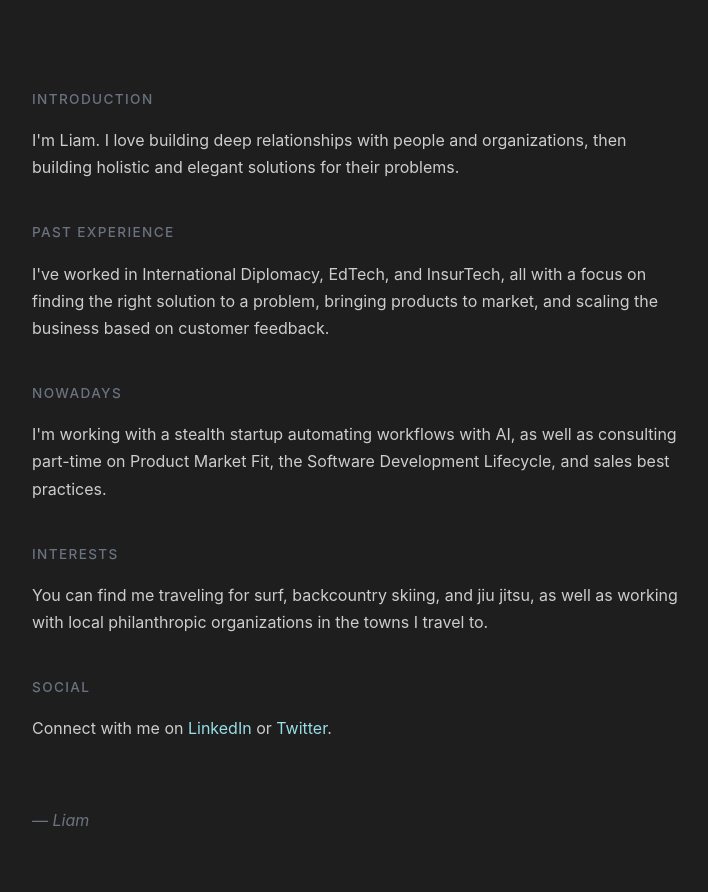
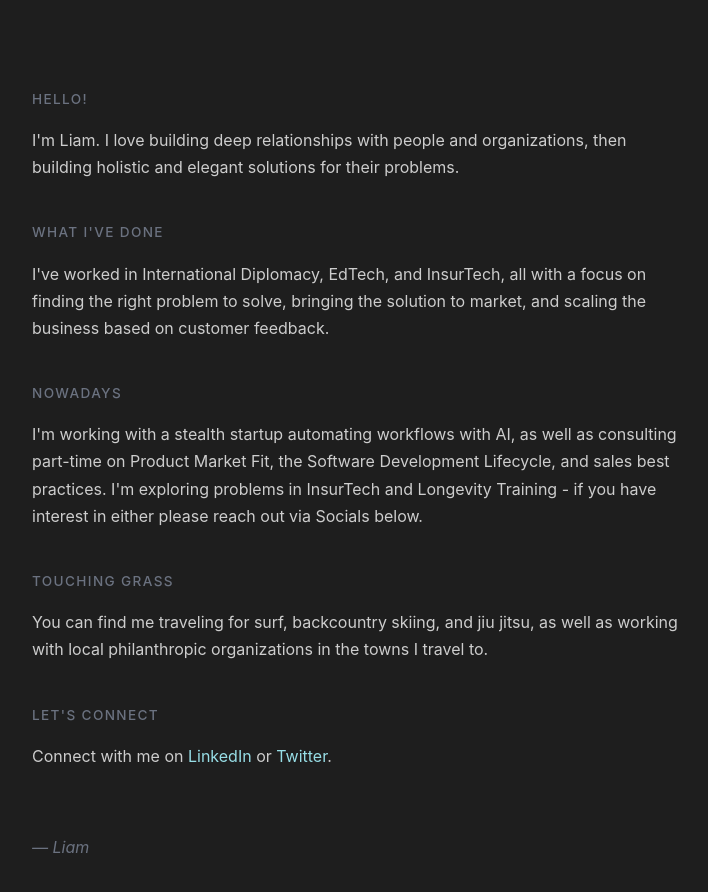
Before and after one commit to LHarreys/lharreys.github.io, a plain HTML site: page index.html in a window 1280 px wide. Shown: the whole page, without its empty margins (283-991 px from the left). Drawn offline with Linux system fonts and the light colour scheme.

Commit message:
Update index.html

```diff
--- a/index.html
+++ b/index.html
@@ -79,35 +79,35 @@
 </head>
 <body>
     <section>
-        <h2>Introduction</h2>
+        <h2>Hello!</h2>
         <p>
             I'm Liam. I love building deep relationships with people and organizations, then building holistic and elegant solutions for their problems.
         </p>
     </section>
 
     <section>
-        <h2>Past Experience</h2>
+        <h2>What I've done</h2>
         <p>
-            I've worked in International Diplomacy, EdTech, and InsurTech, all with a focus on finding the right solution to a problem, bringing products to market, and scaling the business based on customer feedback.
+            I've worked in International Diplomacy, EdTech, and InsurTech, all with a focus on finding the right problem to solve, bringing the solution to market, and scaling the business based on customer feedback.
         </p>
     </section>
 
     <section>
         <h2>Nowadays</h2>
         <p>
-            I'm working with a stealth startup automating workflows with AI, as well as consulting part-time on Product Market Fit, the Software Development Lifecycle, and sales best practices.
+            I'm working with a stealth startup automating workflows with AI, as well as consulting part-time on Product Market Fit, the Software Development Lifecycle, and sales best practices. I'm exploring problems in InsurTech and Longevity Training - if you have interest in either please reach out via Socials below.
         </p>
     </section>
 
     <section>
-        <h2>Interests</h2>
+        <h2>Touching Grass</h2>
         <p>
             You can find me traveling for surf, backcountry skiing, and jiu jitsu, as well as working with local philanthropic organizations in the towns I travel to.
         </p>
     </section>
 
     <section>
-        <h2>Social</h2>
+        <h2>Let's connect</h2>
         <p>
             Connect with me on <a href="https://www.linkedin.com/in/liam-harreys/">LinkedIn</a> or <a href="https://x.com/LiamHarreys">Twitter</a>.
         </p>
```
